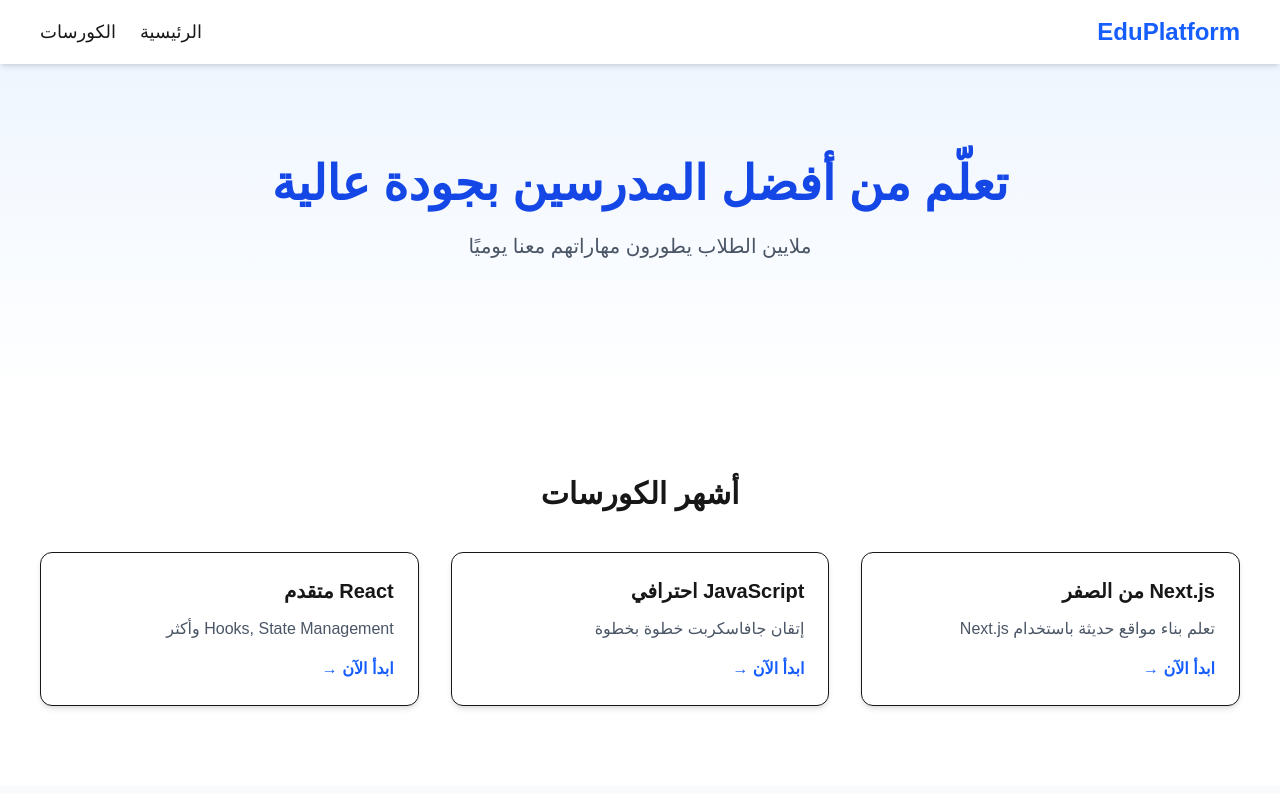
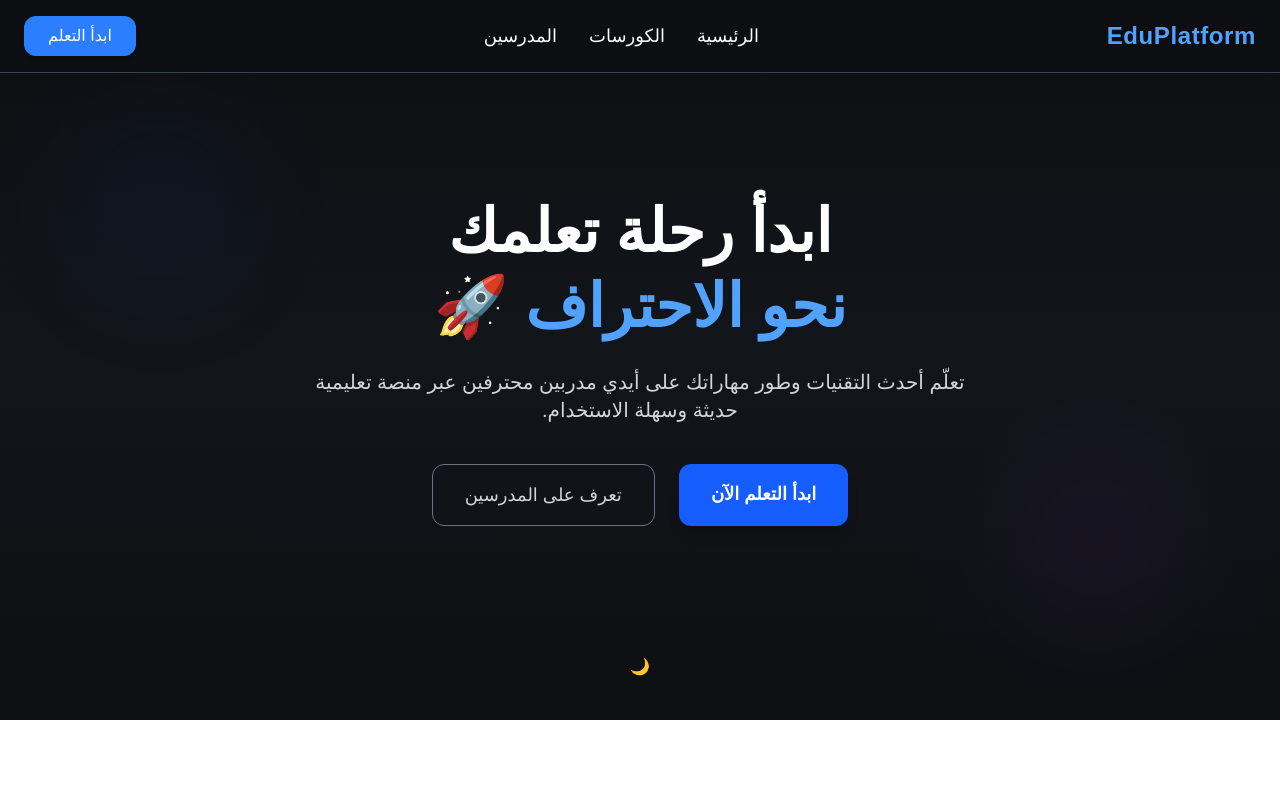
Before and after one commit to mohamed-engineer/academy-website, a Next.js app: page / in a window 1280 px wide. Shown: the top 794 px of the page. Built offline with nearby package versions, Linux system fonts and the light colour scheme.

Commit message:
first commit - Next.js educational platform

```diff
--- a/app/components/header.tsx
+++ b/app/components/header.tsx
@@ -2,21 +2,122 @@
 
 import Link from "next/link";
 import { motion } from "framer-motion";
+import { useState } from "react";
+import { FiMenu } from "react-icons/fi";
 
 export default function Header() {
+  const [open, setOpen] = useState(false);
+
   return (
     <motion.header
       initial={{ y: -40, opacity: 0 }}
       animate={{ y: 0, opacity: 1 }}
-      transition={{ duration: 0.5 }}
-      className="w-full bg-white shadow-md py-4 px-10 flex justify-between items-center sticky top-0 z-50"
+      transition={{ duration: 0.6 }}
+      className="
+        fixed top-0 left-0 w-full z-50
+        backdrop-blur-md bg-[#0d0f12]/70
+        border-b border-gray-700
+        text-white
+      "
     >
-      <h1 className="text-2xl font-bold text-blue-600">EduPlatform</h1>
+      <div className="max-w-7xl mx-auto px-6 py-4 flex justify-between items-center">
 
-      <nav className="flex gap-6 text-lg">
-        <Link href="/" className="hover:text-blue-600 transition">الرئيسية</Link>
-        <Link href="/courses" className="hover:text-blue-600 transition">الكورسات</Link>
-      </nav>
+        {/* Logo */}
+        <motion.h1
+          whileHover={{ scale: 1.05 }}
+          className="text-2xl font-bold tracking-wide text-blue-400"
+        >
+          EduPlatform
+        </motion.h1>
+
+        {/* Desktop Menu */}
+        <nav className="hidden md:flex gap-8 text-lg">
+          <Link
+            href="/"
+            className="hover:text-blue-400 transition"
+          >
+            الرئيسية
+          </Link>
+
+          <Link
+            href="/courses"
+            className="hover:text-blue-400 transition"
+          >
+            الكورسات
+          </Link>
+
+          <Link
+            href="#teachers"
+            className="hover:text-blue-400 transition"
+          >
+            المدرسين
+          </Link>
+        </nav>
+
+        {/* CTA Button */}
+        <motion.a
+          whileHover={{ scale: 1.1 }}
+          whileTap={{ scale: 0.95 }}
+          href="/courses"
+          className="
+            hidden md:block
+            bg-blue-500 hover:bg-blue-600
+            text-white px-6 py-2 rounded-xl
+            transition shadow-md
+          "
+        >
+          ابدأ التعلم
+        </motion.a>
+
+        {/* Mobile Menu Icon */}
+        <button
+          className="md:hidden text-white"
+          onClick={() => setOpen(!open)}
+        >
+          <FiMenu size={28} />
+        </button>
+      </div>
+
+      {/* Mobile Menu */}
+      {open && (
+        <motion.div
+          initial={{ opacity: 0, y: -10 }}
+          animate={{ opacity: 1, y: 0 }}
+          className="md:hidden flex flex-col px-6 py-4 bg-[#0d0f12]/95 border-t border-gray-700"
+        >
+          <Link
+            href="/"
+            className="py-3 text-lg hover:text-blue-400 transition"
+          >
+            الرئيسية
+          </Link>
+
+          <Link
+            href="/courses"
+            className="py-3 text-lg hover:text-blue-400 transition"
+          >
+            الكورسات
+          </Link>
+
+          <Link
+            href="#teachers"
+            className="py-3 text-lg hover:text-blue-400 transition"
+          >
+            المدرسين
+          </Link>
+
+          <a
+            href="/courses"
+            className="
+              mt-4 bg-blue-500 hover:bg-blue-600
+              text-white text-center py-2 rounded-xl
+              transition shadow-md
+            "
+          >
+            ابدأ الآن
+          </a>
+        </motion.div>
+      )}
     </motion.header>
   );
 }
--- a/app/components/hero.tsx
+++ b/app/components/hero.tsx
@@ -4,24 +4,91 @@ import { motion } from "framer-motion";
 
 export default function Hero() {
   return (
-    <section className="text-center py-24 bg-gradient-to-b from-blue-50 to-white">
+    <section
+      className="
+        relative w-full h-[90vh] flex flex-col justify-center items-center
+        text-center overflow-hidden
+        bg-gradient-to-b from-[#0d0f12] via-[#12151a] to-[#0d0f12]
+        text-white px-6
+      "
+    >
+      {/* Floating Background Circles */}
+      <motion.div
+        initial={{ opacity: 0, scale: 0.5 }}
+        animate={{ opacity: 0.4, scale: 1 }}
+        transition={{ duration: 2 }}
+        className="absolute top-32 left-20 w-40 h-40 bg-blue-600/20 rounded-full blur-3xl"
+      />
+      <motion.div
+        initial={{ opacity: 0, scale: 0.5 }}
+        animate={{ opacity: 0.3, scale: 1 }}
+        transition={{ duration: 2.3 }}
+        className="absolute bottom-20 right-20 w-52 h-52 bg-purple-500/20 rounded-full blur-3xl"
+      />
+
+      {/* Main Title */}
       <motion.h1
         initial={{ opacity: 0, y: 20 }}
         animate={{ opacity: 1, y: 0 }}
-        transition={{ duration: 0.7 }}
-        className="text-5xl font-bold mb-6 text-blue-700"
+        transition={{ duration: 0.8 }}
+        className="text-5xl md:text-6xl font-extrabold mb-6 leading-tight"
       >
-        تعلّم من أفضل المدرسين بجودة عالية
+        ابدأ رحلة تعلمك
+        <span className="block text-blue-400">نحو الاحتراف 🚀</span>
       </motion.h1>
 
+      {/* Subtitle */}
       <motion.p
         initial={{ opacity: 0 }}
         animate={{ opacity: 1 }}
-        transition={{ delay: 0.4, duration: 0.7 }}
-        className="text-gray-600 text-xl mb-10"
+        transition={{ delay: 0.4, duration: 0.8 }}
+        className="text-gray-300 text-lg md:text-xl max-w-2xl mb-10"
       >
-        ملايين الطلاب يطورون مهاراتهم معنا يوميًا
+        تعلّم أحدث التقنيات وطور مهاراتك على أيدي مدربين محترفين
+        عبر منصة تعليمية حديثة وسهلة الاستخدام.
       </motion.p>
+
+      {/* Buttons */}
+      <motion.div
+        initial={{ opacity: 0, scale: 0.8 }}
+        animate={{ opacity: 1, scale: 1 }}
+        transition={{ delay: 0.7, duration: 0.7 }}
+        className="flex gap-6"
+      >
+        <motion.a
+          href="/courses"
+          className="
+            bg-blue-600 hover:bg-blue-700
+            px-8 py-4 rounded-xl shadow-lg
+            text-lg font-semibold transition
+          "
+          whileHover={{ scale: 1.1 }}
+          whileTap={{ scale: 0.95 }}
+        >
+          ابدأ التعلم الآن
+        </motion.a>
+
+        <motion.a
+          href="#teachers"
+          className="
+            border border-gray-500 hover:border-blue-500 text-gray-300 hover:text-blue-400
+            px-8 py-4 rounded-xl text-lg transition
+          "
+          whileHover={{ scale: 1.1 }}
+          whileTap={{ scale: 0.95 }}
+        >
+          تعرف على المدرسين
+        </motion.a>
+      </motion.div>
+
+      {/* Floating Icons */}
+      <motion.div
+        animate={{ y: [0, -10, 0] }}
+        transition={{ repeat: Infinity, duration: 3 }}
+        className="absolute bottom-10 text-gray-500"
+      >
+        🌙
+      </motion.div>
     </section>
   );
 }
--- a/app/page.tsx
+++ b/app/page.tsx
@@ -1,5 +1,5 @@
+import Hero from "./components/hero";
 import Header from "./components/header";
-import Hero from "./components/hero";
 import CoursesSection from "./components/CoursesSection";
 import TeachersSection from "./components/TeachersSection";
 import Footer from "./components/footer";
--- a/package.json
+++ b/package.json
@@ -12,7 +12,8 @@
     "framer-motion": "^12.23.24",
     "next": "^16.0.4",
     "react": "19.2.0",
-    "react-dom": "19.2.0"
+    "react-dom": "19.2.0",
+    "react-icons": "^5.5.0"
   },
   "devDependencies": {
     "@tailwindcss/postcss": "^4",
```
Also changed, not shown: 1 other file (tests, documents, lock files or other folders).
